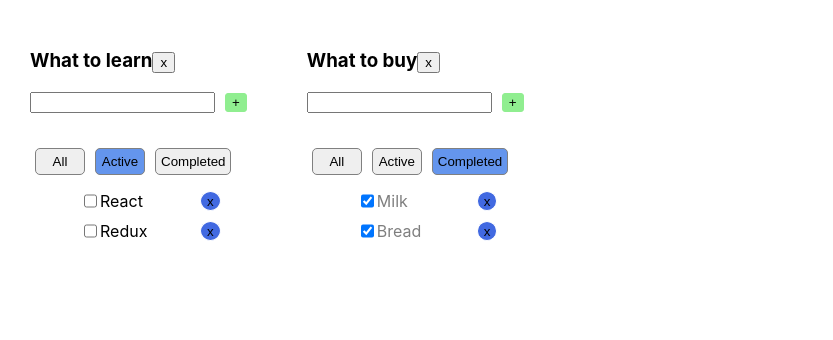
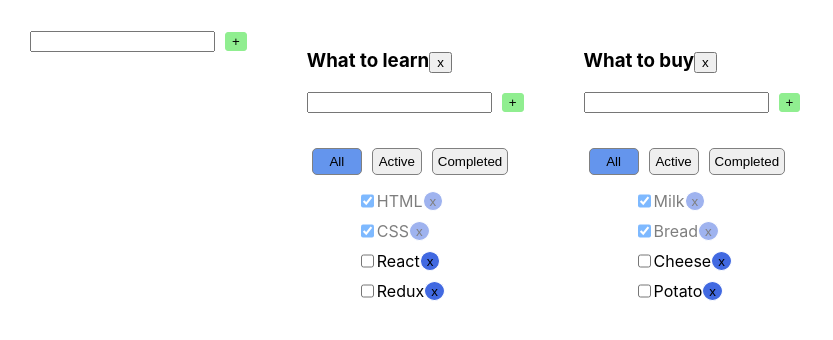
Before and after one commit to bunin-av/to_do_list, a React (Create React App) app: page / in a window 1280 px wide. Shown: the top 340 px of the page, without its empty margins (0-833 px from the left). Built offline with nearby package versions, Linux system fonts and the light colour scheme.

Commit message:
c6 - add todo lists interface added, - change tasks and todo lists titles interface added

```diff
--- /dev/null
+++ b/src/AddItemForm.tsx
@@ -0,0 +1,43 @@
+import React, {useState} from "react";
+
+type AddItemFormPropsType = {
+    addItem: (title: string) => void
+}
+
+export function AddItemForm(props: AddItemFormPropsType) {
+    const [newItemTitle, setNewItemTitle] = useState<string>('')
+    const [error, setError] = useState<boolean>(false)
+
+    const addNewTaskText = (e: React.ChangeEvent<HTMLInputElement>) => {
+        setNewItemTitle(e.target.value)
+        setError(false)
+    }
+
+    const addItem = () => {
+        if(props.addItem){
+            if (newItemTitle.trim()) {
+                props.addItem(newItemTitle.trim())
+                setNewItemTitle('')
+            } else {
+                setError(true)
+            }
+        }
+    }
+
+    const addNewItemTextByEnter = (e: React.KeyboardEvent<HTMLInputElement>) => {
+        e.key === "Enter" && addItem()
+    }
+
+    return (
+        <div>
+            <input onChange={addNewTaskText}
+                   value={newItemTitle}
+                   onKeyPress={addNewItemTextByEnter}
+                   className={error ? 'error' : ''}
+                   onBlur={addItem}
+            />
+                <button onClick={addItem} className='addButton'>+</button>
+            <div className='errorMessage'>{error ? 'Title required' : ''}</div>
+        </div>
+    )
+}
--- a/src/App.tsx
+++ b/src/App.tsx
@@ -2,6 +2,7 @@ import React, {useState} from 'react';
 import './App.css';
 import ToDoList from "./ToDoList";
 import {v1} from "uuid";
+import {AddItemForm} from "./AddItemForm";
 
 export type TaskType = {
     id: string
@@ -27,8 +28,8 @@ function App() {
     const todoListID_2 = v1()
 
     const [todoLists, setTodoLists] = useState<TodoListType[]>([
-        {id: todoListID_1, title: 'What to learn', filter: 'active'},
-        {id: todoListID_2, title: 'What to buy', filter: 'completed'},
+        {id: todoListID_1, title: 'What to learn', filter: 'all'},
+        {id: todoListID_2, title: 'What to buy', filter: 'all'},
     ])
 
     const [tasks, setTasks] = useState<TasksStateType>({
@@ -48,22 +49,36 @@ function App() {
     })
 
     const removeTask = (taskId: string, todoListID: string) => {
-        tasks[todoListID].filter(t => t.id !== taskId)
-        setTasks(tasks)
+
+        tasks[todoListID] = tasks[todoListID].filter(t => t.id !== taskId)
+        setTasks({...tasks})
     }
-    const changeTasksFilter = (filter: FilterTasksType, todoListID: string) => {
+
+    const changeTodoListFilter = (filter: FilterTasksType, todoListID: string) => {
         const copy = todoLists.map(tl => tl.id === todoListID ? {...tl, filter} : tl)
+        setTodoLists(copy)
+    }
+    const changeTodoListTitle = (title: string, todoListID: string) => {
+        const copy = todoLists.map(tl => tl.id === todoListID ? {...tl, title} : tl)
         setTodoLists(copy)
     }
 
     const addTask = (taskTitle: string, todoListID: string) => {
         let newTask = {id: v1(), title: taskTitle, isDone: false}
         tasks[todoListID].unshift(newTask)
-        setTasks(tasks)
+        setTasks({...tasks})
     }
-    const tickTask = (taskId: string, isDone: boolean, todoListID: string) => {
-        tasks[todoListID].map(t => (t.id === taskId) ? {...t, isDone} : t)
-        setTasks(tasks)
+
+    const changeTaskStatus = (taskId: string, isDone: boolean, todoListID: string) => {
+        const copy = {...tasks}
+        copy[todoListID] = copy[todoListID].map(t => (t.id === taskId) ? {...t, isDone} : t)
+        setTasks({...copy})
+    }
+
+    const changeTaskTitle = (taskId: string, title: string, todoListID: string) => {
+        const copy = {...tasks}
+        copy[todoListID] = copy[todoListID].map(t => (t.id === taskId) ? {...t, title} : t)
+        setTasks({...copy})
     }
 
     const filterTasks = (todoList: TodoListType) => {
@@ -82,6 +97,17 @@ function App() {
         setTodoLists(newTodoLists)
     }
 
+    const addTodoList = (title: string) => {
+        const todoListID = v1()
+        const newTodoList: TodoListType = {
+            id: todoListID,
+            title,
+            filter: 'all',
+        }
+        setTodoLists([...todoLists, newTodoList])
+        setTasks({...tasks, [todoListID]: []})
+    }
+
 
     const todoListsComponents = todoLists.map(t => {
         return (
@@ -92,10 +118,13 @@ function App() {
                 tasks={filterTasks(t)}
                 removeTask={removeTask}
                 filter={t.filter}
-            changeTasksFilter={changeTasksFilter}
+                changeTasksFilter={changeTodoListFilter}
                 addTask={addTask}
-            tickTask={tickTask}
+                tickTask={changeTaskStatus}
                 removeTodoList={removeTodoList}
+                addTodoList={addTodoList}
+                changeTaskTitle={changeTaskTitle}
+                changeTodoListTitle={changeTodoListTitle}
             />
         )
     })
@@ -103,6 +132,7 @@ function App() {
 
     return (
         <div className='App'>
+            <AddItemForm addItem={addTodoList}/>
             {todoListsComponents}
         </div>
     );
--- /dev/null
+++ b/src/EditableSpan.tsx
@@ -0,0 +1,42 @@
+import React, {useState} from "react";
+
+type EditableSpanPropsType = {
+    title: string
+    changeItemTitle: (taskTitle: string) => void
+}
+
+export function EditableSpan(props: EditableSpanPropsType) {
+    const [editMode, setEditMode] = useState(false)
+    const [title, setTitle] = useState(props.title)
+
+    const onEditMode = () => setEditMode(true)
+
+    const offEditMode = () => {
+        if (title.trim()) {
+            setEditMode(false)
+            setTitle(title.trim())
+            props.changeItemTitle(title.trim())
+        } else {
+            setEditMode(false)
+            setTitle(props.title)
+        }
+    }
+
+    const onEnterPress = (e: React.KeyboardEvent<HTMLInputElement>) => {
+        e.key === 'Enter' && offEditMode()
+    }
+
+    const changeTitle = (e: React.ChangeEvent<HTMLInputElement>) => setTitle(e.currentTarget.value)
+
+    return (
+        editMode
+            ? <input value={title}
+                     onBlur={offEditMode}
+                     autoFocus
+                     onChange={changeTitle}
+                     onKeyPress={onEnterPress}
+            />
+
+            : <span onDoubleClick={onEditMode}>{props.title}</span>
+    )
+}
--- a/src/ToDoList.tsx
+++ b/src/ToDoList.tsx
@@ -1,5 +1,7 @@
-import React, {ChangeEvent, useState} from "react";
+import React, {ChangeEvent} from "react";
 import {FilterTasksType, TaskType} from "./App";
+import {AddItemForm} from "./AddItemForm";
+import {EditableSpan} from "./EditableSpan";
 
 
 type ToDoListPropsType = {
@@ -12,44 +14,47 @@ type ToDoListPropsType = {
     addTask: (taskTitle: string, todoListID: string) => void
     tickTask: (taskId: string, tickTask: boolean, todoListID: string) => void
     removeTodoList: (todoListID: string) => void
+    addTodoList: (title: string) => void
+    changeTaskTitle: (taskId: string, title: string, todoListID: string) => void
+    changeTodoListTitle: (title: string, todoListID: string) => void
 }
 
 function ToDoList(props: ToDoListPropsType) {
-    const [newTaskTitle, setNewTaskTitle] = useState<string>('')
-    const [error, setError] = useState<boolean>(false)
+    const addTask = (title: string) => {
+        props.addTask(title, props.todoListID)
+    }
 
-    const addNewTaskText = (e: React.ChangeEvent<HTMLInputElement>) => {
-        setNewTaskTitle(e.target.value)
-        setError(false)
-    }
-    const addNewTaskTextByEnter = (e: React.KeyboardEvent<HTMLInputElement>) => {
-        if (e.key === "Enter") {
-            addTask()
-        }
-    }
-    const addTask = () => {
-        if (newTaskTitle.trim()) {
-            props.addTask(newTaskTitle.trim(), props.todoListID)
-            setNewTaskTitle('')
-        } else {
-            setError(true)
-        }
-    }
     const setClass = (value: string) => `button ${props.filter === value ? 'activeButton' : ''}`
     const changeStatus = (e: ChangeEvent<HTMLInputElement & HTMLUListElement>) => {
-        props.tickTask(e.target.value, e.target.checked, props.todoListID);
+        props.tickTask(e.currentTarget.value, e.currentTarget.checked, props.todoListID);
     }
 
+    const changeTodoListTitle = (title: string) => props.changeTodoListTitle(title, props.todoListID)
+
+
     const taskElements = props.tasks.map(t => {
+        const changeTaskTitle = (title: string) => props.changeTaskTitle(t.id, title, props.todoListID)
+
         return (
-          <li key={t.id} className='list'>
-              <input type="checkbox"
+            <li
+                key={t.id}
+                className={`taskTitle list ${t.isDone ? 'completedTask' : ''}`}
+            >
+                <input
+                    type="checkbox"
                     checked={t.isDone}
                     value={t.id}
-                // changeStatus={(e) => props.tickTask(t.id, e.currentTarget.checked)}
+                    onChange={changeStatus}
                 />
-              <span className={`taskTitle ${t.isDone ? 'completedTask' : ''}`}>{t.title}</span>
-              <button onClick={() => props.removeTask(t.id, props.todoListID)} className='deleteButton'>x</button>
+                <EditableSpan
+                    title={t.title}
+                    changeItemTitle={changeTaskTitle}
+                />
+                <button
+                    onClick={() => props.removeTask(t.id, props.todoListID)}
+                    className='deleteButton'
+                >x
+                </button>
             </li>
         )
     })
@@ -57,19 +62,10 @@ function ToDoList(props: ToDoListPropsType) {
     return (
         <div>
             <h3>
-              {props.title}
+                <EditableSpan title={props.title} changeItemTitle={changeTodoListTitle}/>
                 <button onClick={() => props.removeTodoList(props.todoListID)}>x</button>
             </h3>
-
-          <div>
-              <input onChange={addNewTaskText}
-                     value={newTaskTitle}
-                     onKeyPress={addNewTaskTextByEnter}
-                     className={error ? 'error' : ''}
-              />
-              <button onClick={addTask} className='addButton'>+</button>
-              <div className='errorMessage'>{error ? 'Title required' : ''}</div>
-          </div>
+            <AddItemForm addItem={addTask}/>
             <div>
                 <button
                     onClick={() => props.changeTasksFilter('all', props.todoListID)}
@@ -85,7 +81,7 @@ function ToDoList(props: ToDoListPropsType) {
                 </button>
             </div>
             <div>
-              <ul onChange={changeStatus}>
+                <ul>
                     {taskElements}
                 </ul>
             </div>
```
Lines whose indentation alone changed are shown as unchanged.
